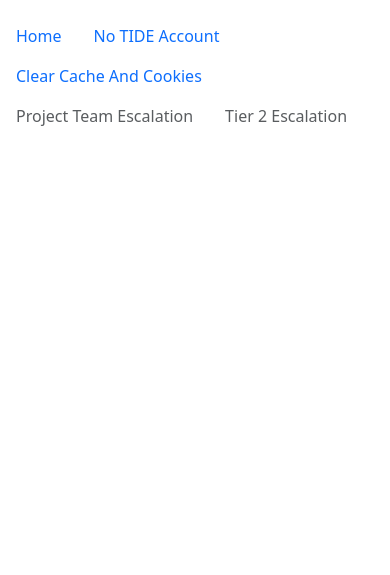
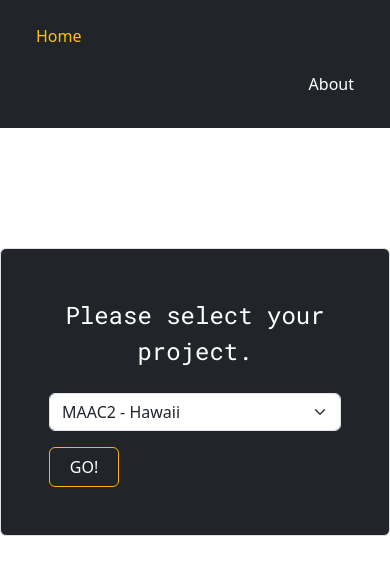
Before and after one commit to ash-eff/email-tool-2.0, a Django app: page / in a window 390 px wide. Shown: the top 575 px of the page. Run offline with Django 4.2, Linux system fonts and the light colour scheme; parts of the project's set-up code (start-up, migrations or seed data) failed here and were passed over; some libraries are stand-ins or nearby versions.

Commit message:
Update styles and page layout

```diff
--- a/email_tool/forms.py
+++ b/email_tool/forms.py
@@ -8,8 +8,9 @@ PROJECT_CHOICES = [
     ('texas', 'Texas'),
 ]
 
-class NoTideAccountForm(forms.Form):
-    project = forms.ChoiceField(choices=PROJECT_CHOICES, required=True)
+class ProjectSelectionForm(forms.Form):
+    project = forms.ChoiceField(choices=PROJECT_CHOICES, required=True, label='',
+                                widget=forms.Select(attrs={'class': 'form-control'}),)
 
 class EmailTemplateForm(forms.Form):
     greeting_choices = [
@@ -26,7 +27,7 @@ class EmailTemplateForm(forms.Form):
         ('Regards', 'Regards'),
     ]
 
-    greeting = forms.ChoiceField(choices=greeting_choices, required=True, label="Greeting")
+    greeting = forms.ChoiceField(choices=greeting_choices, required=True, label='Greeting')
     closing = forms.ChoiceField(choices=closing_choices, required=True, label="Closing")
     user_name = forms.CharField(max_length=100, required=True, label="User's Full Name")
     case_number = forms.IntegerField(required=True, label="Case Number")
@@ -100,4 +101,4 @@ class MAAC2HawaiiNoTideTemplateForm(EmailTemplateForm):
     coordinator_email_three = forms.EmailField(required=False, label="Coordinator's Email 3")
 
 class ClearCacheAndCookiesForm(EmailTemplateForm):
-    project = forms.ChoiceField(choices=PROJECT_CHOICES, required=True)
+    pass
--- a/email_tool/models.py
+++ b/email_tool/models.py
@@ -2,14 +2,14 @@ from django.db import models
 
 class Project(models.Model):
     name = models.CharField(max_length=30)
-    no_tide_email_template = models.ForeignKey("EmailTemplate", on_delete=models.CASCADE, null=True, related_name="no_tide")
-    clear_cache_and_cookies_email_template = models.ForeignKey("EmailTemplate", on_delete=models.CASCADE, null=True, related_name="clear_cache_and_cookies")
+    email_templates = models.ManyToManyField("EmailTemplate")
 
     def __str__(self):
         return self.name
 
 class EmailTemplate(models.Model):
     subject = models.CharField(max_length=100)
+    html_page = models.CharField(max_length=100, default='home')
     template_text = models.TextField()
 
     def __str__(self):
--- a/email_tool/urls.py
+++ b/email_tool/urls.py
@@ -1,9 +1,9 @@
 from django.urls import path
-from .views import NoTideAccountView, NoTideEmailTemplateView, home_page, ClearCacheAndCookiesView
+from .views import ProjectSelectionView, ProjectLandingPageView, NoTideEmailTemplateView, ClearCacheAndCookiesView
 
 urlpatterns = [
-    path('', home_page, name='index'),
-    path('no-tide-account', NoTideAccountView.as_view(), name='no-tide-account'),
-    path('no-tide-email-form-template/<str:name>/', NoTideEmailTemplateView.as_view(), name='no-tide-email-form-template'),
-    path('clear-cache-and-cookies/', ClearCacheAndCookiesView.as_view(), name='clear-cache-and-cookies'),
+    path('', ProjectSelectionView.as_view(), name='home'),
+    path('project-landing-page/<str:name>/', ProjectLandingPageView.as_view(), name='project-landing-page'),
+    path('no-tide-email-template/<str:name>/', NoTideEmailTemplateView.as_view(), name='no-tide-email-template'),
+    path('clear-cache-and-cookies/<str:name>/', ClearCacheAndCookiesView.as_view(), name='clear-cache-and-cookies'),
 ]
--- a/email_tool/views.py
+++ b/email_tool/views.py
@@ -2,86 +2,94 @@ from django.shortcuts import render, redirect, get_object_or_404
 from django.views import View
 from django.http import HttpResponseRedirect, HttpResponse
 from django.urls import reverse
-from .forms import (NoTideAccountForm, EmailTemplateForm, TexasNoTideEmailTemplateForm,
+from .forms import (ProjectSelectionForm, EmailTemplateForm, TexasNoTideEmailTemplateForm,
                     OhioNoTideEmailtemplateForm, MAAC2WashingtonNoTideTemplateForm, MAAC2IdahoNoTideTemplateForm,
                     MAAC2HawaiiNoTideTemplateForm, ClearCacheAndCookiesForm)
-from .models import EmailTemplate, Project
+from .models import Project
 
-def home_page(request):
-    return render(request, 'index.html')
-
-class NoTideAccountView(View):
+class ProjectSelectionView(View):
     def get(self, request):
-        form = NoTideAccountForm()
-        return render(request, 'no-tide-account.html', {'form': form})
+        form = ProjectSelectionForm()
+        return render(request, 'home.html', {'form': form})
 
     def post(self, request):
-        form = NoTideAccountForm(request.POST)
+        form = ProjectSelectionForm(request.POST)
         if form.is_valid():
             selected_project = form.cleaned_data['project']
-            return HttpResponseRedirect(reverse('no-tide-email-form-template', args=[selected_project]))
+            return HttpResponseRedirect(reverse('project-landing-page', args=[selected_project]))
+
+class ProjectLandingPageView(View):
+    def get(self, request, name):
+        selected_project_name = name.upper()
+        selected_project = get_object_or_404(Project, name=name)
+        email_templates = selected_project.email_templates.all()
+        return render(request, 'project-landing-page.html', {'selected_project': selected_project, 'email_templates': email_templates, 'selected_project_name': selected_project_name})
 
 class NoTideEmailTemplateView(View):
     def get(self, request, name):
-        selected_project = name
-
-        match selected_project:
-            case 'texas':
+        selected_project = get_object_or_404(Project, name=name)
+        selected_project_name = name.upper()
+        match selected_project_name:
+            case 'TEXAS':
                 form_class = TexasNoTideEmailTemplateForm
-            case 'ohio':
+            case 'OHIO':
                 form_class = OhioNoTideEmailtemplateForm
-            case 'maac2-washington':
+            case 'MAAC2-WASHINGTON':
                 form_class = MAAC2WashingtonNoTideTemplateForm
-            case 'maac2-idaho':
+            case 'MAAC2-IDAHO':
                 form_class = MAAC2IdahoNoTideTemplateForm
-            case 'maac2-hawaii':
+            case 'MAAC2-HAWAII':
                 form_class = MAAC2HawaiiNoTideTemplateForm
             case _:
                 form_class = EmailTemplateForm
 
         form = form_class
-        return render(request, 'no-tide-email-form-template.html', {'form': form})
+        return render(request, 'no-tide-email-template.html', {'form': form, 'name': name, 'selected_project': selected_project, 'selected_project_name': selected_project_name})
 
     def post(self, request, name):
-        selected_project = name
-
-        match selected_project:
-            case 'texas':
+        selected_project = get_object_or_404(Project, name=name)
+        selected_project_name = name.upper()
+        match selected_project_name:
+            case 'TEXAS':
                 form = TexasNoTideEmailTemplateForm(request.POST)
-            case 'ohio':
+            case 'OHIO':
                 form = OhioNoTideEmailtemplateForm(request.POST)
-            case 'maac2-washington':
+            case 'MAAC2-WASHINGTON':
                 form = MAAC2WashingtonNoTideTemplateForm(request.POST)
-            case 'maac2-idaho':
+            case 'MAAC2-IDAHO':
                 form = MAAC2IdahoNoTideTemplateForm(request.POST)
-            case 'maac2-hawaii':
+            case 'MAAC2-HAWAII':
                 form = MAAC2HawaiiNoTideTemplateForm(request.POST)
             case _:
                 form = EmailTemplateForm(request.POST)
 
         if form.is_valid():
-            project = get_object_or_404(Project, name=selected_project)
-            email_template = project.no_tide_email_template
-            template_text = email_template.template_text
+            selected_project = get_object_or_404(Project, name=name)
+            subject_line = name.title() + ' No Tide'
+            no_tide_template = selected_project.email_templates.get(subject=subject_line)
+            template_text = no_tide_template.template_text
             formatted_text = template_text.format(**form.cleaned_data)
-            return render(request, 'no-tide-email-form-template.html', {'form': form, 'formatted_text': formatted_text, 'selected_project': selected_project})
+            return render(request, 'no-tide-email-template.html', {'form': form, 'formatted_text': formatted_text, 'selected_project': selected_project, 'selected_project_name': selected_project_name})
 
-        return render(request, 'no-tide-email-form-template.html', {'form': form, 'selected_project': selected_project})
+        return render(request, 'no-tide-email-template.html', {'form': form, 'selected_project': selected_project, 'selected_project_name': selected_project_name})
 
 class ClearCacheAndCookiesView(View):
-    def get(self, request):
+    def get(self, request, name):
+        selected_project = get_object_or_404(Project, name=name)
+        selected_project_name = name.upper()
         form = ClearCacheAndCookiesForm
+        return render(request, 'clear-cache-and-cookies.html', {'form': form, 'selected_project': selected_project, 'selected_project_name': selected_project_name})
 
-        return render(request, 'no-tide-email-form-template.html', {'form': form, })
-
-    def post(self, request):
+    def post(self, request, name):
         form = ClearCacheAndCookiesForm(request.POST)
         if form.is_valid():
-            selected_project = form.cleaned_data['project']
+            selected_project = get_object_or_404(Project, name=name)
+            selected_project_name = name.upper()
             project = get_object_or_404(Project, name=selected_project)
-            email_template = project.clear_cache_and_cookies_email_template
-            template_text = email_template.template_text
+            subject_line = name.title() + ' Clear Cache'
+            clear_cache_email_template = project.email_templates.get(subject=subject_line)
+            template_text = clear_cache_email_template.template_text
             formatted_text = template_text.format(**form.cleaned_data)
-            return render(request, 'no-tide-email-form-template.html', {'form': form, 'formatted_text': formatted_text, 'selected_project': selected_project})
+            return render(request, 'clear-cache-and-cookies.html', {'form': form, 'formatted_text': formatted_text, 'selected_project': selected_project, 'selected_project_name': selected_project_name})
 
-        return render(request, 'no-tide-email-form-template.html', {'form': form, })
+        return render(request, 'clear-cache-and-cookies.html', {'form': form, })
--- /dev/null
+++ b/static/css/styles.css
@@ -0,0 +1,102 @@
+.go-button {
+    width: 70px;
+    height: 40px;
+    display: flex;
+    justify-content: center;
+    align-items: center;
+    background-color: #212529;
+    border-color: #ffb117;
+    color: #ffffff;
+    transition: background-color 0.3s ease-in-out;
+}
+
+.go-button:hover {
+    background-color: #343a40;
+}
+
+.generate-button {
+    width: 150px;
+    height: 50px;
+    display: flex;
+    justify-content: center;
+    align-items: center;
+    background-color: #212529;
+    border-color: #ffb117;
+    color: #ffffff;
+    transition: background-color 0.3s ease-in-out;
+}
+
+.generate-button:hover {
+    background-color: #343a40;
+}
+
+
+.custom-button {
+    width: 300px;
+    height: 100px;
+    display: flex;
+    justify-content: center;
+    align-items: center;
+    background-color: #212529;
+    border-color: #ffb117;
+    color: #ffffff;
+    transition: background-color 0.3s ease-in-out;
+}
+
+.custom-button:hover {
+    background-color: #343a40;
+}
+
+.button-grid {
+    margin-top: 120px;
+}
+
+.pop-in-button {
+    animation: pop-in 0.5s ease-in-out;
+    opacity: 1;
+}
+
+@keyframes pop-in {
+    0% {
+        transform: scale(0.90);
+        opacity: 0;
+    }
+    100% {
+        transform: scale(1);
+        opacity: 1;
+    }
+}
+
+.button-grid {
+    display: flex;
+    flex-wrap: wrap;
+    gap: 20px;
+}
+
+.text-center {
+    text-align: center;
+}
+
+.nice-font {
+    font-family: 'Roboto Mono', monospace;
+    font-size: 1.5rem;
+}
+
+.form-nice-font {
+    font-family: 'Roboto Mono', monospace;
+    font-size: .9rem;
+}
+
+
+
+.form-control {
+    width: 100%;
+    max-width: 100%;
+    margin: 0 auto;
+}
+
+.email-form-control {
+    width: 60%;
+    max-width: 100%;
+    margin: 0 auto;
+}
--- a/templates/base.html
+++ b/templates/base.html
@@ -6,36 +6,41 @@
     <title>{% block title %} Email Tool {% endblock title %}</title>
     <meta name="viewport" content="width=device-width, initial-scale=1, shrink-to-fit=no">
     <link href="https://cdn.jsdelivr.net/npm/bootstrap@5.3.1/dist/css/bootstrap.min.css" rel="stylesheet" integrity="sha384-4bw+/aepP/YC94hEpVNVgiZdgIC5+VKNBQNGCHeKRQN+PtmoHDEXuppvnDJzQIu9" crossorigin="anonymous">
-
+    <link rel="stylesheet" type="text/css" href="{% static 'css/styles.css' %}">
     {% block styles %}{% endblock styles %}
 
     <script src="https://cdn.jsdelivr.net/npm/chart.js"></script>
-
+    <link rel="preconnect" href="https://fonts.googleapis.com">
+    <link rel="preconnect" href="https://fonts.gstatic.com" crossorigin>
+    <link href="https://fonts.googleapis.com/css2?family=Roboto+Mono&display=swap" rel="stylesheet">
     {% block script %}{% endblock script %}
 
   </head>
 <body>
-    <main>
-      <div>
-        <header class="d-flex justify-content-center py-3">
-          <ul class="nav">
-            <li class="nav-item">
-              <a href="{% url 'index' %}" class="nav-link active" aria-current="page">Home</a></li>
-            <li class="nav-item">
-              <a href="{% url 'no-tide-account' %}" class="nav-link">No TIDE Account</a></li>
-            <li class="nav-item">
-              <a href="{% url 'clear-cache-and-cookies' %}" class="nav-link">Clear Cache And Cookies</a></li>
-            <li class="nav-item">
-              <a href="#" class="nav-link disabled" aria-disabled="true">Project Team Escalation</a></li>
-            <li class="nav-item">
-              <a href="#" class="nav-link disabled" aria-disabled="true">Tier 2 Escalation</a></li>
+  <main>
+    <header class="p-3 bg-dark text-white">
+      <div class="container">
+        <div class="d-flex flex-wrap align-items-center justify-content-center">
+          <ul class="nav col-12 col-lg-auto me-auto mb-2 justify-content-start mb-md-0">
+            <li><a href="{% url 'home' %}" class="nav-link px-2 text-warning">Home</a></li>
+
+              {% if selected_project %}
+                <li><a href="{% url 'project-landing-page' name=selected_project.name %}" class="nav-link px-2 text-white">{% block header %}{% endblock header %}</a></li>
+              {% endif %}
+
           </ul>
-        </header>
+          <ul class="nav col-12 col-lg-auto ms-auto mb-2 justify-content-end mb-md-0">
+            <li><a href="#" class="nav-link px-2 text-white">About</a></li>
+          </ul>
+        </div>
+      </div>
+    </header>
+    {% block content %}
 
-          {% block content %}
-          {% endblock content %}
-      </div>
-    </main>
+    {% endblock content %}
+
+  </main>
+
 
     <script src="https://code.jquery.com/jquery-3.6.0.min.js"></script>
     <script src="https://cdn.jsdelivr.net/npm/bootstrap@5.3.1/dist/js/bootstrap.bundle.min.js" integrity="sha384-HwwvtgBNo3bZJJLYd8oVXjrBZt8cqVSpeBNS5n7C8IVInixGAoxmnlMuBnhbgrkm" crossorigin="anonymous"></script>
--- /dev/null
+++ b/templates/home.html
@@ -0,0 +1,23 @@
+{% extends 'base.html' %}
+{% load crispy_forms_tags %}
+
+{% block header %}
+    Unofficial Email Tool
+{% endblock header %}
+
+{% block content %}
+<div class="container col-sm-5 bg-dark p-5 border rounded" style="margin-top: 120px; border-radius: 2px;">
+    <div class="row justify-content-center">
+        <div class="col-md-8">
+            <div class="text-center">
+                <p class="nice-font" style="color: white;">Please select your project.</p>
+            </div>
+                <form method="post" class="mt-4">
+                    {% csrf_token %}
+                    {{ form|crispy }}
+                    <button class="btn btn-outline-primary go-button" type="submit">GO!</button>
+                </form>
+        </div>
+    </div>
+</div>
+{% endblock content %}
--- a/templates/index.html
+++ /dev/null
@@ -1,4 +0,0 @@
-{% extends 'base.html' %}
-{% load crispy_forms_tags %}
-{% block content %}
-{% endblock content %}
```
Also changed, not shown: templates/clear-cache-and-cookies.html (+13 -4 lines), templates/generated-email.html (deleted, +0 -129 lines), templates/no-tide-account.html (deleted, +0 -15 lines), templates/no-tide-email-template.html (renamed from templates/no-tide-email-form-template.html, +17 -5 lines), templates/project-landing-page.html (added, +25 -0 lines), db.sqlite3, email_tool/migrations/0013_remove_project_clear_cache_and_cookies_email_template_and_more.py (added), 5 other files.
